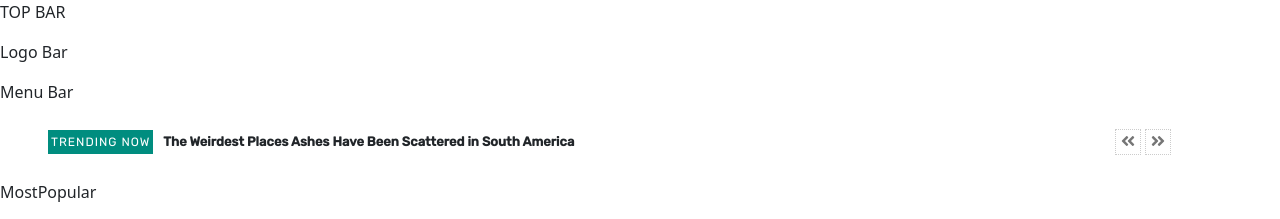
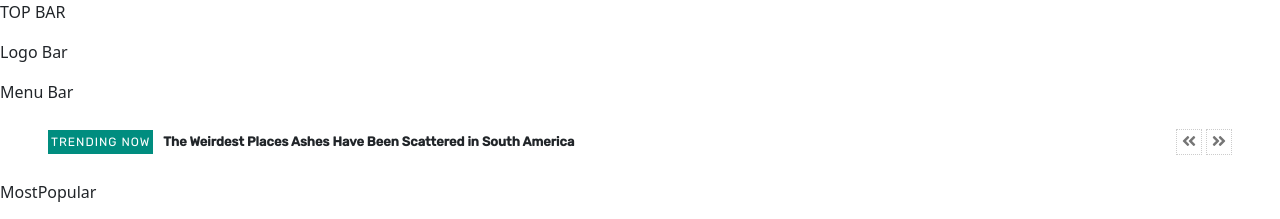
Before and after one commit to MarcNowak/Demo---Layout-Newspaper-Magazine, a React (Create React App) app: page / in a window 1280 px wide. Shown: the top 219 px of the page. Built offline with nearby package versions, Linux system fonts and the light colour scheme.

Commit message:
Task_005_TrendingBar- arrows justify

```diff
--- a/src/components/features/TrendingBar/TrendingBar.module.scss
+++ b/src/components/features/TrendingBar/TrendingBar.module.scss
@@ -29,8 +29,7 @@
 
     .arrows {
       display: flex;
-      flex: 1;
-      justify-content: center;
+      justify-content: end;
 
       a {
         color: $main-text-color;
```
